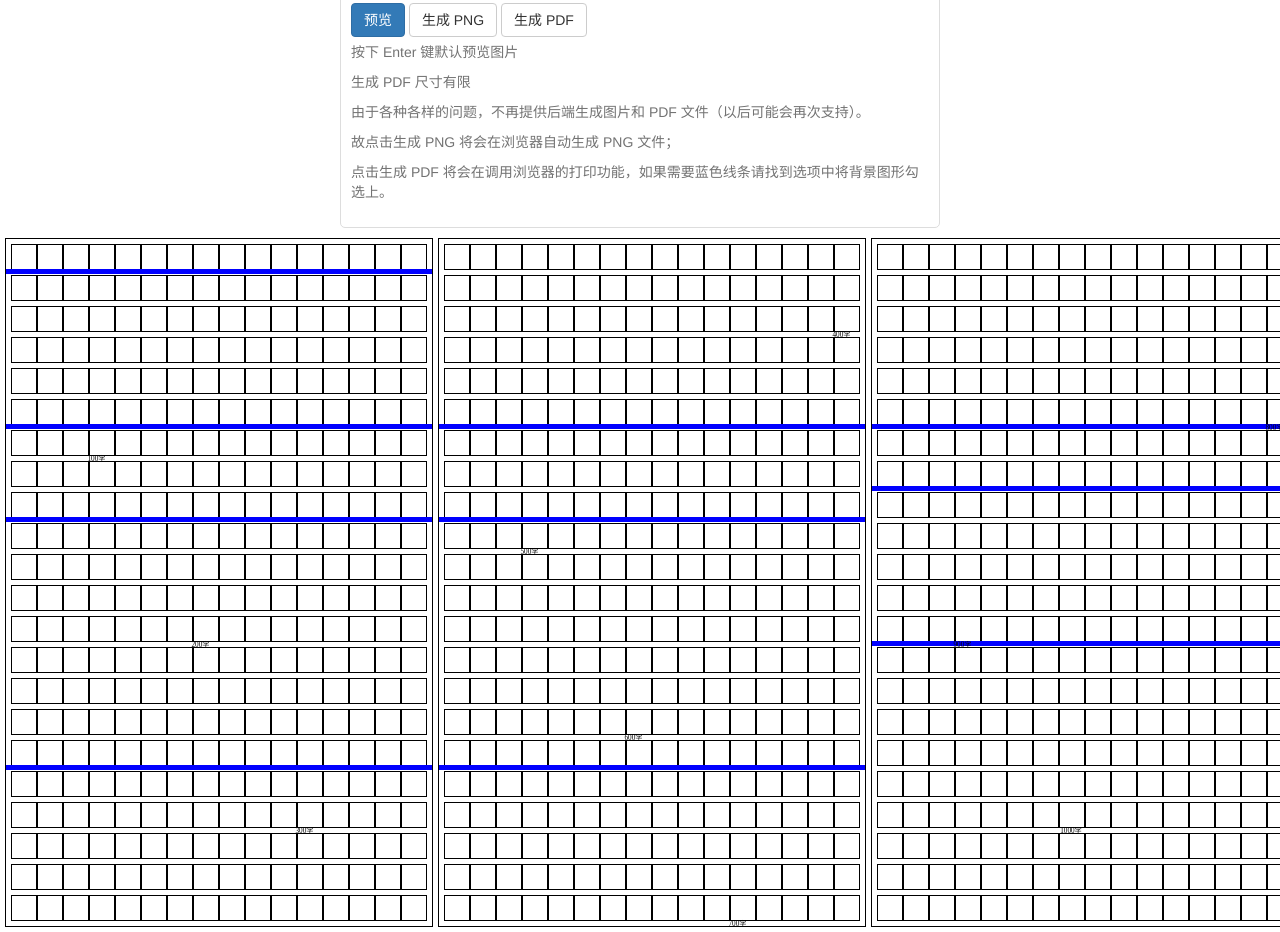
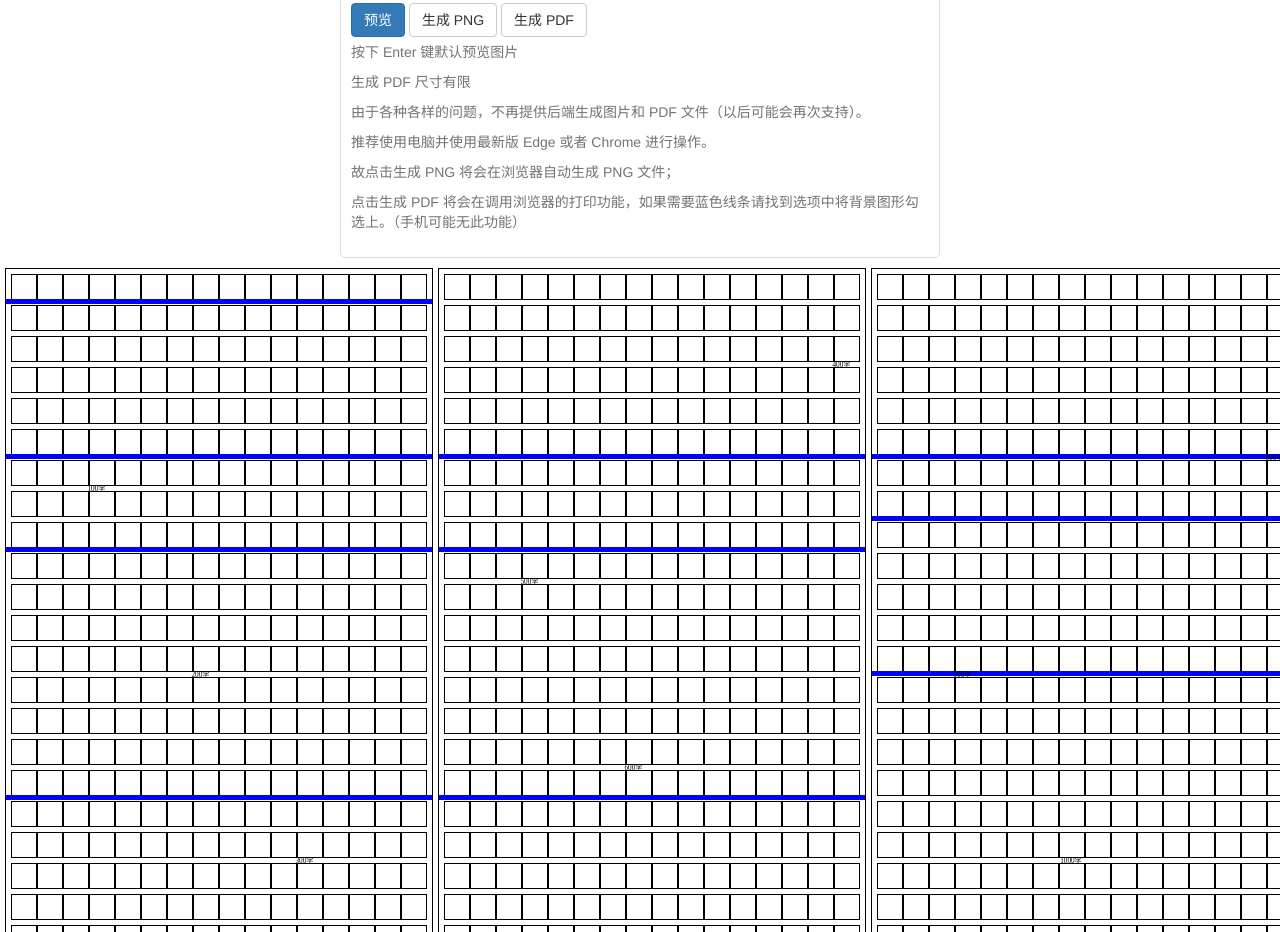
Before and after one commit to Rotten-LKZ/article-image-generator, a plain HTML site: page front-end/index.html in a window 1280 px wide. Shown: the part 855-1787 px from the top of the page. Drawn offline with nearby package versions, Linux system fonts and the light colour scheme; a web font is replaced by a local one.

Commit message:
add desc

```diff
--- a/front-end/index.html
+++ b/front-end/index.html
@@ -50,8 +50,9 @@
       <p class="help-block">按下 Enter 键默认预览图片</p>
       <p class="help-block">生成 PDF 尺寸有限</p>
       <p class="help-block">由于各种各样的问题，不再提供后端生成图片和 PDF 文件（以后可能会再次支持）。</p>
+      <p class="help-block">推荐使用电脑并使用最新版 Edge 或者 Chrome 进行操作。</p>
       <p class="help-block">故点击生成 PNG 将会在浏览器自动生成 PNG 文件；</p>
-      <p class="help-block">点击生成 PDF 将会在调用浏览器的打印功能，如果需要蓝色线条请找到选项中将背景图形勾选上。</p>
+      <p class="help-block">点击生成 PDF 将会在调用浏览器的打印功能，如果需要蓝色线条请找到选项中将背景图形勾选上。（手机可能无此功能）</p>
     </div>
   </form>
   <script src="https://unpkg.com/sweetalert/dist/sweetalert.min.js"></script>
```
